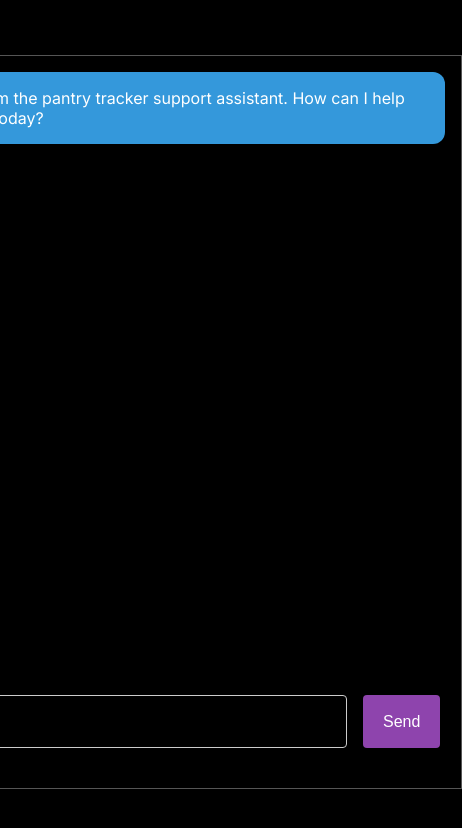
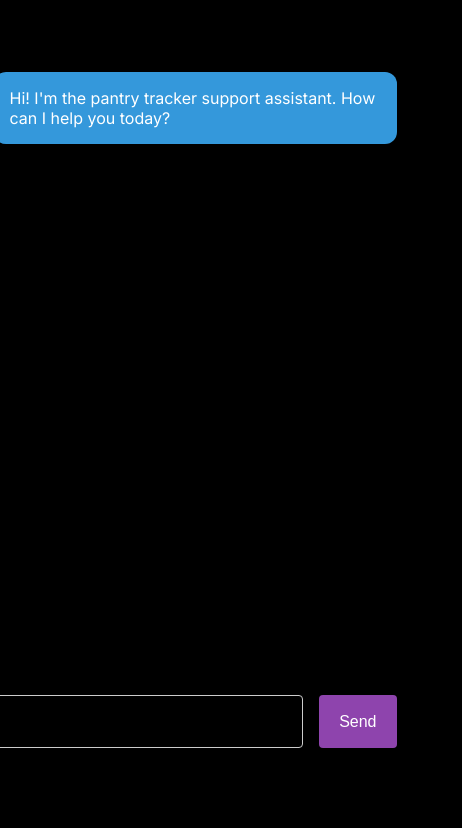
Before and after one commit to Aradhya-005/Pantry_tracker, a Next.js app: page /chatbot in a window 390 px wide. Shown: the top 828 px of the page, 462 px wide, since content can reach past the window. Built offline with nearby package versions, Linux system fonts and the light colour scheme; a web font is replaced by a local one.

Commit message:
responsive css

```diff
--- a/app/chatbot/chatbot.css
+++ b/app/chatbot/chatbot.css
@@ -29,3 +29,23 @@ button {
     width: 380px;
     font-size: large;
   }
+ .chatbox{
+  width:100vw;
+  height:100vh;
+  display:flex;
+  flex-direction:column;
+  justify-content:center;
+  align-items:center;
+  background-color:#000;
+ }
+  .content-chatbox{
+    flex-direction: column;
+    width: 403px;
+    height: 700px;
+    border:1px solid #555;
+  }
+  @media(max-width:450px){
+    .content-chatbox{
+      border: none;
+    }
+  }
--- a/app/chatbot/page.tsx
+++ b/app/chatbot/page.tsx
@@ -86,19 +86,11 @@ export default function Home() {
 
   return (
     <Box
-      width="100vw"
-      height="100vh"
-      display="flex"
-      flexDirection="column"
-      justifyContent="center"
-      alignItems="center"
-      bgcolor="#000"
+    className="chatbox"
+
     >
       <Stack
-        direction={"column"}
-        width="500px"
-        height="700px"
-        border="1px solid #555"
+       className="content-chatbox"
         p={2}
         spacing={3}
       >
--- a/auth/firebase.tsx
+++ b/auth/firebase.tsx
@@ -5,7 +5,7 @@ import { getFirestore } from 'firebase/firestore';
 
 // Get Firebase configuration from environment variables
 const firebaseConfig = {
-  apiKey: `${process.env.NEXT_PUBLIC_FIREBASE_API_KEY}`,
+  apiKey: process.env.NEXT_PUBLIC_FIREBASE_API_KEY,
   authDomain: process.env.NEXT_PUBLIC_FIREBASE_AUTH_DOMAIN,
   projectId: process.env.NEXT_PUBLIC_FIREBASE_PROJECT_ID,
   storageBucket: process.env.NEXT_PUBLIC_FIREBASE_STORAGE_BUCKET,
@@ -25,6 +25,7 @@ const signInWithGoogle = async () => {
     const result = await signInWithPopup(auth, provider);
     const user = result.user;
     console.log('User info:', user);
+    // You can add additional logic here, such as saving user info to your database.
   } catch (error) {
     console.error('Error signing in with Google:', error);
   }
```
